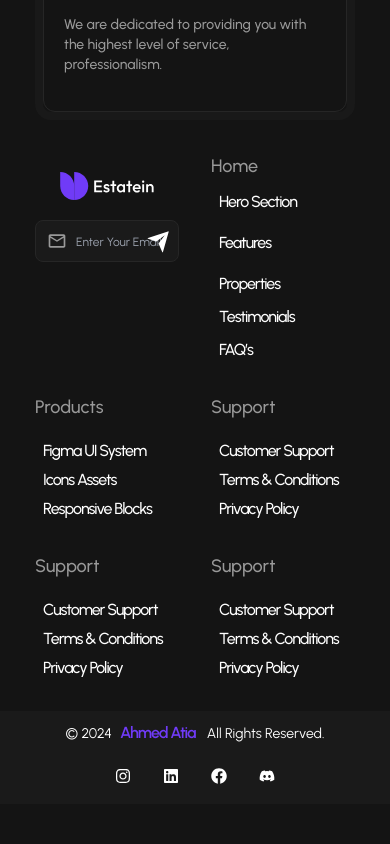
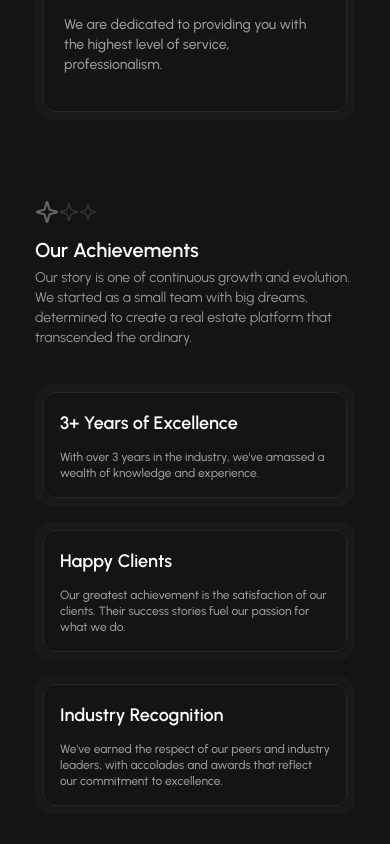
Before and after one commit to Ahmedatia99/Estatein, a React (Vite) app: page /about in a window 390 px wide. Shown: the part 1620-2464 px from the top of the page. Before the commit the page ends 2424 px from the top, so only its background shows below. Built offline with nearby package versions, Linux system fonts and the light colour scheme.

Commit message:
add OurAchievement section + responsive

```diff
--- a/index.html
+++ b/index.html
@@ -3,7 +3,7 @@
 
 <head>
   <meta charset="UTF-8" />
-  <link rel="icon" type="" href="./public/images/icon.png" />
+  <link rel="icon" type="" href="./images/icon.png" />
   <meta name="viewport" content="width=device-width, initial-scale=1.0" />
   <title>Estatein</title>
 </head>
--- a/src/components/about/AboutLayout.jsx
+++ b/src/components/about/AboutLayout.jsx
@@ -1,12 +1,14 @@
 import React from "react";
 import Ourjourny from "./atom/OurJourney";
 import Ourvalue from "./atom/Ourvalue";
+import OurAchievements from "./atom/OurAchievements"
 
 export default function AboutLayout() {
   return (
     <main className="px-5">
       <Ourjourny />
       <Ourvalue />
+      <OurAchievements />
     </main>
   );
 }
--- /dev/null
+++ b/src/components/about/atom/OurAchievements.jsx
@@ -0,0 +1,56 @@
+import React from "react";
+import DefineCompo from "../../atoms/DefineCompo";
+import { Element } from "react-scroll";
+export default function OurAchievements() {
+  const data = [
+    {
+      title: "3+ Years of Excellence",
+      description:
+        "With over 3 years in the industry, we've amassed a wealth of knowledge and experience.",
+      id: 1,
+    },
+    {
+      title: "Happy Clients",
+      description:
+        "Our greatest achievement is the satisfaction of our clients. Their success stories fuel our passion for what we do.",
+      id: 2,
+    },
+    {
+      title: "Industry Recognition",
+      description:
+        "We've earned the respect of our peers and industry leaders, with accolades and awards that reflect our commitment to excellence.",
+      id: 3,
+    },
+  ];
+  return (
+    <Element>
+      <section className="container mx-auto flex flex-col justify-center  pt-20">
+        <DefineCompo
+          title="Our Achievements"
+          description="Our story is one of continuous growth and evolution. We started as a small team with big dreams, determined to create a real estate platform that transcended the ordinary."
+          stars={true}
+          value={false}
+        />
+        <div className="flex mobile:flex-col items-stretch tablet:flex-row justify-between mobile:pt-5 tablet:pt-10 laptop:pt-20">
+          {data.map((user) => {
+            return (
+              <div
+                className="border-8 rounded-2xl border-drop_shad  tablet:[&:not(:last-child)]:mr-5 laptop:[&:not(:last-child)]:mr-8 mobile:[&:not(:last-child)]:mb-4 mobile:mr-0 tablet:[&:not(:last-child)]:mb-0 "
+                key={user.id}
+              >
+                <div className="mobile:p-4 tablet:p-5 laptop:p-10 border border-stroke rounded-xl h-full">
+                  <h1 className="mobile:text-lg tablet:text-base laptop:text-3xl font-semibold mb-3">
+                    {user.title}
+                  </h1>
+                  <p className="mobile:text-xs tablet:text-xs laptop:text-base text-tasting font-medium max-w-md">
+                    {user.description}
+                  </p>
+                </div>
+              </div>
+            );
+          })}
+        </div>
+      </section>
+    </Element>
+  );
+}
```
